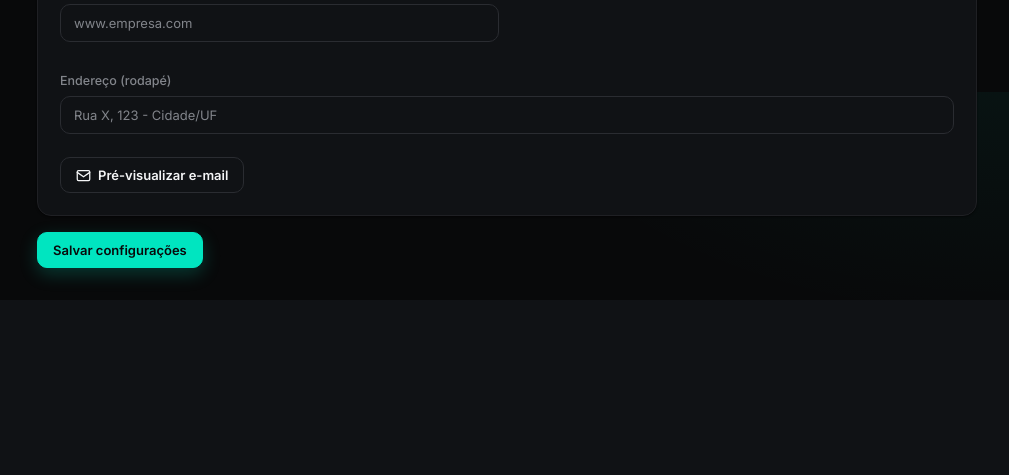
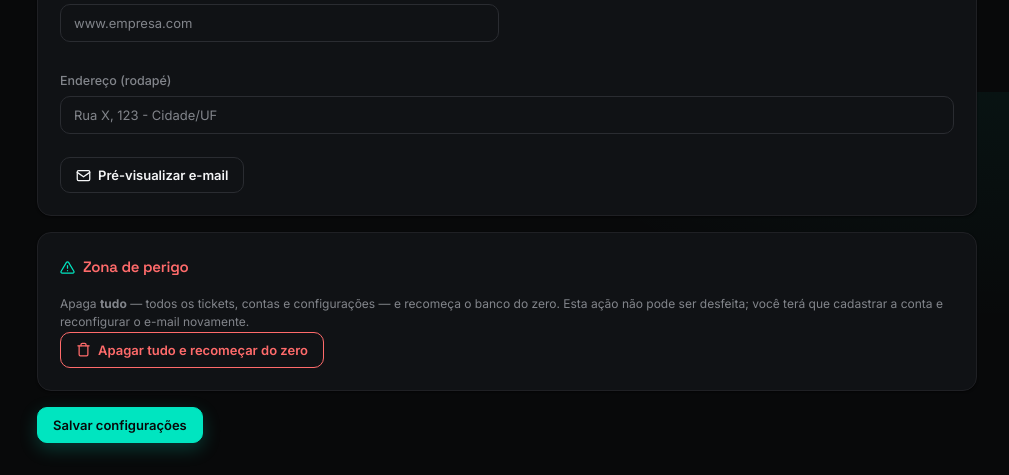
Before and after one commit to wesley-santos-python/supportflow-ai, a FastAPI app: template src/web/templates/settings.html in a window 1280 px wide. Shown: the part 1508-1983 px from the top of the page, without its empty margins (263-1272 px from the left). Before the commit the page ends 1783 px from the top, so only its background shows below. Run offline with FastAPI, Linux system fonts and the light colour scheme; the template is opened without the code that fills it, so the values that code supplies are empty.

Commit message:
feat: reset total do banco (Zona de perigo nas Configurações)
- /api/admin/reset apaga TODAS as tabelas e recria do zero (tickets, contas,
  configurações) — para recomeçar limpo
- Configurações: painel "Zona de perigo" com botão de reset + dupla confirmação;
  redireciona para o cadastro depois
- Testes: 87 -> 88

Co-Authored-By: Claude Opus 4.8 <noreply@anthropic.com>

```diff
--- a/src/data/db.py
+++ b/src/data/db.py
@@ -72,6 +72,14 @@ def init_db() -> None:
     Base.metadata.create_all(bind=engine)
     _run_migrations()
     logger.debug("Banco de dados inicializado")
+
+
+def reset_database() -> None:
+    """Apaga TODAS as tabelas e recria do zero (recomeço total — destrutivo)."""
+    Base.metadata.drop_all(bind=engine)
+    Base.metadata.create_all(bind=engine)
+    _run_migrations()
+    logger.warning("Banco de dados RESETADO — todas as tabelas foram recriadas")
 
 
 def _run_migrations() -> None:
--- a/src/web/routes/api.py
+++ b/src/web/routes/api.py
@@ -109,6 +109,14 @@ def clear_tickets(user: User = Depends(require_api_user)):
     """Apaga todos os tickets do cliente (recomeço limpo). Não toca em login/config."""
     deleted = db.delete_all_tickets(user.id)
     return {"ok": True, "deleted": deleted}
+
+
+@router.post("/admin/reset")
+def admin_reset(user: User = Depends(require_api_user)):
+    """Reset TOTAL do banco (apaga tickets, contas e configurações). Requer login."""
+    logger.warning(f"Reset total do banco solicitado (user={user.id})")
+    db.reset_database()
+    return {"ok": True}
 
 
 _PAGE_SIZE = 50
--- a/src/web/static/css/style.css
+++ b/src/web/static/css/style.css
@@ -314,6 +314,10 @@ input:focus, select:focus, textarea:focus { outline: none; border-color: var(--a
 /* Paginação */
 .pager { display: flex; align-items: center; justify-content: center; gap: 16px; margin-top: 26px; }
 
+/* Zona de perigo (reset total nas configurações) */
+.danger-zone { border-color: var(--danger); }
+.danger-zone h3, .danger-zone h3 .ico { color: var(--danger); }
+
 /* Tag de filtro por cliente (no dashboard, vindo da página Clientes) ------ */
 .client-filter-tag { display: flex; align-items: center; gap: 8px; font-size: 13px; color: var(--muted);
   background: var(--surface-2); border: 1px solid var(--border); border-radius: 10px;
--- a/src/web/static/js/settings.js
+++ b/src/web/static/js/settings.js
@@ -90,6 +90,19 @@ async function uploadLogo() {
   }
 }
 
+/** Reset TOTAL do banco — apaga tudo e recomeça do zero (dupla confirmação). */
+async function resetDatabase() {
+  if (!confirm("APAGAR TUDO? Remove todos os tickets, sua conta e configurações. Não pode ser desfeito.")) return;
+  if (!confirm("Tem certeza ABSOLUTA? Você terá que cadastrar a conta e reconfigurar o e-mail do zero.")) return;
+  try {
+    await postJSON("/api/admin/reset", {});
+    toast("Banco apagado. Redirecionando para o cadastro...");
+    setTimeout(() => { window.location.href = "/register"; }, 1400);
+  } catch (e) {
+    toast("Erro: " + e.message, true);
+  }
+}
+
 /** Pré-visualiza como o e-mail será enviado, usando os valores atuais do formulário. */
 async function previewEmail() {
   const form = document.getElementById("settingsForm");
--- a/src/web/templates/settings.html
+++ b/src/web/templates/settings.html
@@ -130,6 +130,17 @@
     </div>
   </div>
 
+  <div class="panel danger-zone" style="grid-column:1/-1">
+    <h3><svg class="ico sm"><use href="#i-alert"/></svg> Zona de perigo</h3>
+    <p class="muted small">
+      Apaga <strong>tudo</strong> — todos os tickets, contas e configurações — e recomeça o banco do zero.
+      Esta ação não pode ser desfeita; você terá que cadastrar a conta e reconfigurar o e-mail novamente.
+    </p>
+    <button type="button" class="btn danger" onclick="resetDatabase()">
+      <svg class="ico sm"><use href="#i-trash"/></svg> Apagar tudo e recomeçar do zero
+    </button>
+  </div>
+
   <div class="settings-actions">
     <button class="btn primary" type="submit">Salvar configurações</button>
   </div>
```
Also changed, not shown: tests/test_web.py (+12 -0 lines).
